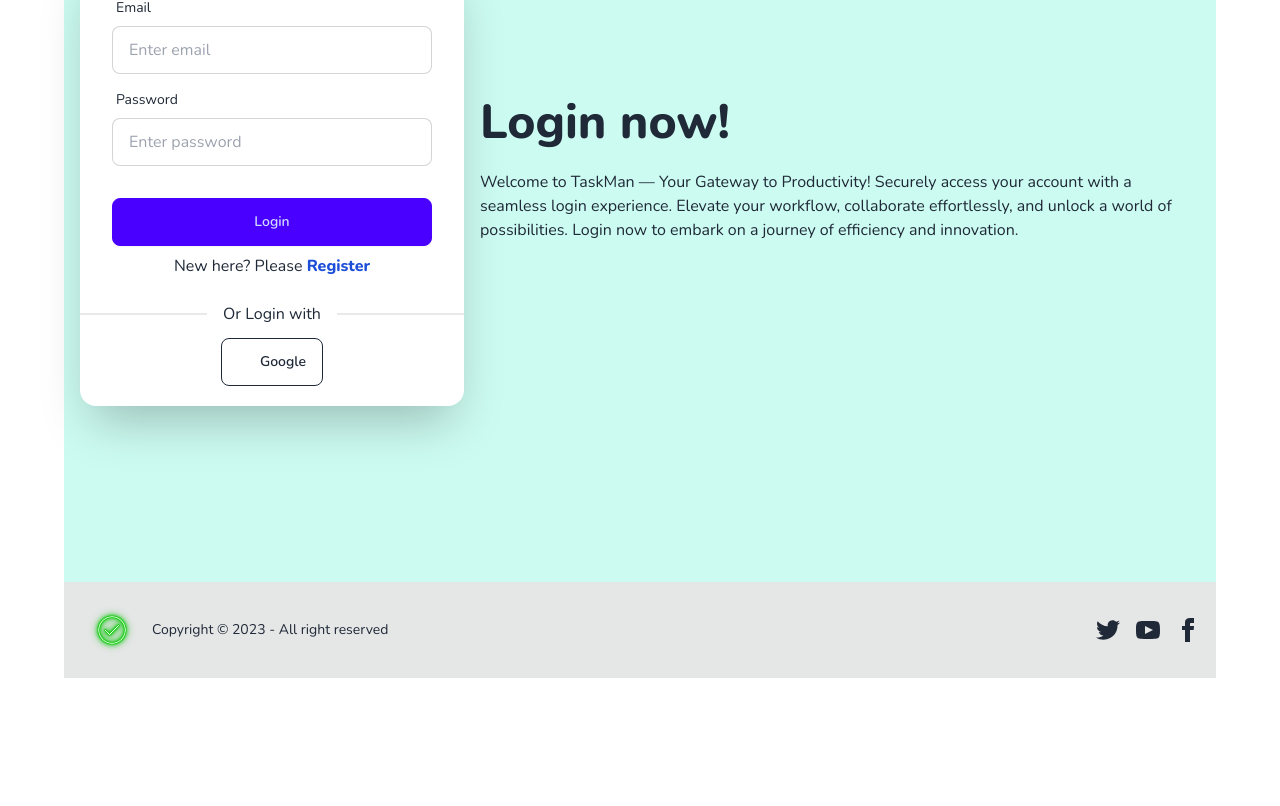
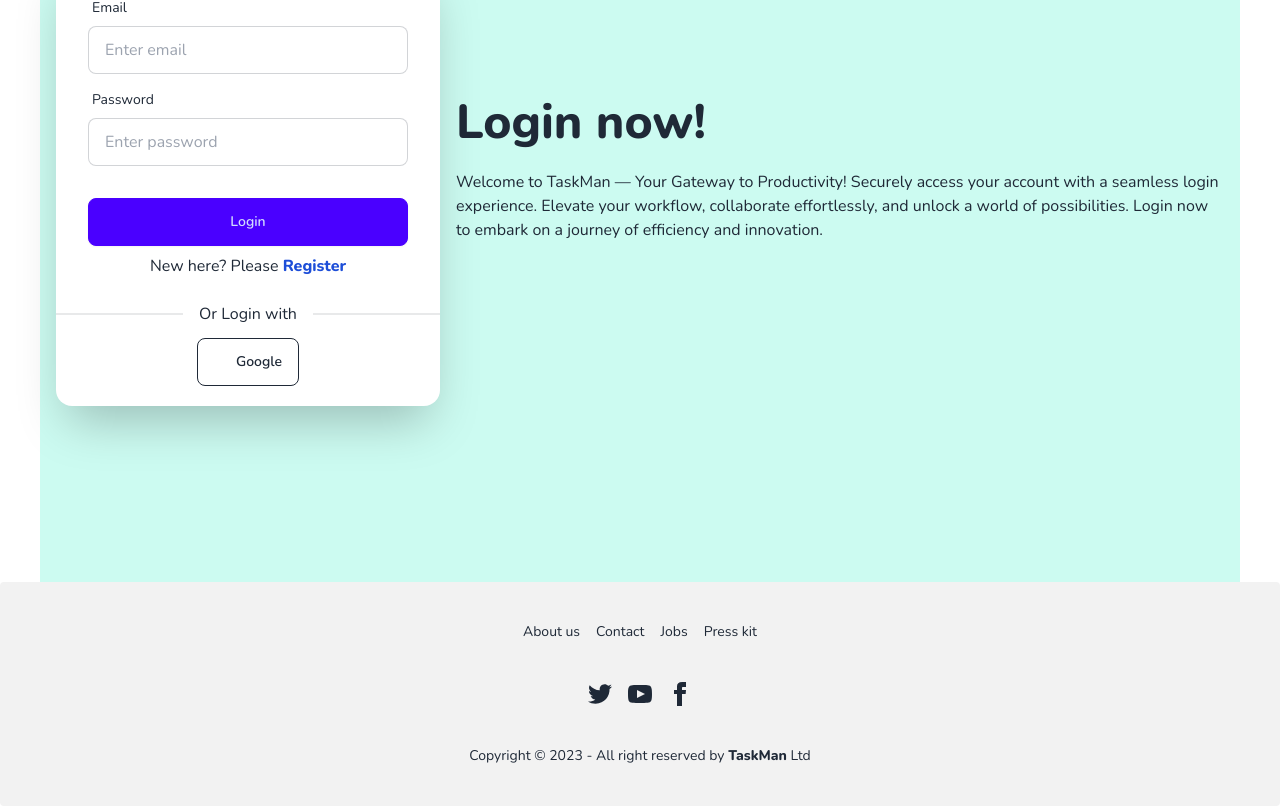
Before and after one commit to enamahmedshahaz/TaskMan, a React (Vite) app: page /login in a window 1280 px wide. Shown: the part 286-1092 px from the top of the page. Before the commit the page ends 964 px from the top, so only its background shows below. Built offline with nearby package versions, Linux system fonts and the light colour scheme; no server answers; some icons are missing.

Commit message:
change website width and footer style

```diff
--- a/src/Layout/DashBoard.jsx
+++ b/src/Layout/DashBoard.jsx
@@ -5,7 +5,7 @@
 import useUserInfo from "../hooks/useUserInfo";
 import { FaTasks } from "react-icons/fa";
 import { FaPlus } from "react-icons/fa6";
-import { RiLogoutBoxFill } from "react-icons/ri";
+// import { RiLogoutBoxFill } from "react-icons/ri";
 import { Toaster } from 'react-hot-toast';
 
 
@@ -61,9 +61,9 @@
                     <li><NavLink to="/">
                         <FaHouseChimney></FaHouseChimney>Home</NavLink>
                     </li>
-                    <li className="text-red-700"><NavLink to="/logout">
+                    {/* <li className="text-red-700"><NavLink to="/logout">
                         <RiLogoutBoxFill></RiLogoutBoxFill>Logout</NavLink>
-                    </li>
+                    </li> */}
 
                 </ul>
             </div>
--- a/src/Layout/Main.jsx
+++ b/src/Layout/Main.jsx
@@ -7,7 +7,7 @@
     return (
         <div>
             <Navbar></Navbar>
-            <div className="min-h-screen">
+            <div className='max-w-[1200px] mx-auto'>
                 <Outlet> </Outlet>
             </div>
             <Footer></Footer>
--- a/src/hooks/useAxiosPublic.jsx
+++ b/src/hooks/useAxiosPublic.jsx
@@ -1,7 +1,8 @@
 import axios from "axios";
 
 const axiosPublic = axios.create({
-    baseURL: 'http://localhost:5000/',
+    //baseURL: 'http://localhost:5000/',
+    baseURL: 'https://taskman-server-delta.vercel.app/',
 });
 
 const useAxiosPublic = () => {
--- a/src/main.jsx
+++ b/src/main.jsx
@@ -24,7 +24,7 @@
     <QueryClientProvider client={queryClient}>
       <AuthProvider>
         <HelmetProvider>
-          <div className='max-w-6xl mx-auto font-nunito'>
+          <div className='font-nunito'>
             <RouterProvider router={router} />
           </div>
         </HelmetProvider>
--- a/src/shared/Footer.jsx
+++ b/src/shared/Footer.jsx
@@ -1,20 +1,26 @@
-import logo from "../../public/icon.png";
 
 const Footer = () => {
     return (
 
-        <footer className="footer items-center p-4 bg-base-300 text-base-content">
-            <aside className="items-center grid-flow-col">
-                <img className="w-16" src={logo} alt="" />
-                <p>Copyright © 2023 - All right reserved</p>
+        <footer className="footer footer-center p-10 bg-base-200 text-base-content rounded">
+            <nav className="grid grid-flow-col gap-4">
+                <a className="link link-hover">About us</a>
+                <a className="link link-hover">Contact</a>
+                <a className="link link-hover">Jobs</a>
+                <a className="link link-hover">Press kit</a>
+            </nav>
+            <nav>
+                <div className="grid grid-flow-col gap-4">
+                    <a href="https://twitter.com/"><svg xmlns="http://www.w3.org/2000/svg" width="24" height="24" viewBox="0 0 24 24" className="fill-current"><path d="M24 4.557c-.883.392-1.832.656-2.828.775 1.017-.609 1.798-1.574 2.165-2.724-.951.564-2.005.974-3.127 1.195-.897-.957-2.178-1.555-3.594-1.555-3.179 0-5.515 2.966-4.797 6.045-4.091-.205-7.719-2.165-10.148-5.144-1.29 2.213-.669 5.108 1.523 6.574-.806-.026-1.566-.247-2.229-.616-.054 2.281 1.581 4.415 3.949 4.89-.693.188-1.452.232-2.224.084.626 1.956 2.444 3.379 4.6 3.419-2.07 1.623-4.678 2.348-7.29 2.04 2.179 1.397 4.768 2.212 7.548 2.212 9.142 0 14.307-7.721 13.995-14.646.962-.695 1.797-1.562 2.457-2.549z"></path></svg></a>
+                    <a href="https://youtube.com/"><svg xmlns="http://www.w3.org/2000/svg" width="24" height="24" viewBox="0 0 24 24" className="fill-current"><path d="M19.615 3.184c-3.604-.246-11.631-.245-15.23 0-3.897.266-4.356 2.62-4.385 8.816.029 6.185.484 8.549 4.385 8.816 3.6.245 11.626.246 15.23 0 3.897-.266 4.356-2.62 4.385-8.816-.029-6.185-.484-8.549-4.385-8.816zm-10.615 12.816v-8l8 3.993-8 4.007z"></path></svg></a>
+                    <a href="https://facebook.com/"><svg xmlns="http://www.w3.org/2000/svg" width="24" height="24" viewBox="0 0 24 24" className="fill-current"><path d="M9 8h-3v4h3v12h5v-12h3.642l.358-4h-4v-1.667c0-.955.192-1.333 1.115-1.333h2.885v-5h-3.808c-3.596 0-5.192 1.583-5.192 4.615v3.385z"></path></svg></a>
+                </div>
+            </nav>
+            <aside>
+                <p>Copyright © 2023 - All right reserved by <span className="font-bold">TaskMan</span> Ltd</p>
             </aside>
-            <nav className="grid-flow-col gap-4 md:place-self-center md:justify-self-end">
-                <a href="https://twitter.com/"><svg xmlns="http://www.w3.org/2000/svg" width="24" height="24" viewBox="0 0 24 24" className="fill-current"><path d="M24 4.557c-.883.392-1.832.656-2.828.775 1.017-.609 1.798-1.574 2.165-2.724-.951.564-2.005.974-3.127 1.195-.897-.957-2.178-1.555-3.594-1.555-3.179 0-5.515 2.966-4.797 6.045-4.091-.205-7.719-2.165-10.148-5.144-1.29 2.213-.669 5.108 1.523 6.574-.806-.026-1.566-.247-2.229-.616-.054 2.281 1.581 4.415 3.949 4.89-.693.188-1.452.232-2.224.084.626 1.956 2.444 3.379 4.6 3.419-2.07 1.623-4.678 2.348-7.29 2.04 2.179 1.397 4.768 2.212 7.548 2.212 9.142 0 14.307-7.721 13.995-14.646.962-.695 1.797-1.562 2.457-2.549z"></path></svg>
-                </a>
-                <a href="https://www.youtube.com/"><svg xmlns="http://www.w3.org/2000/svg" width="24" height="24" viewBox="0 0 24 24" className="fill-current"><path d="M19.615 3.184c-3.604-.246-11.631-.245-15.23 0-3.897.266-4.356 2.62-4.385 8.816.029 6.185.484 8.549 4.385 8.816 3.6.245 11.626.246 15.23 0 3.897-.266 4.356-2.62 4.385-8.816-.029-6.185-.484-8.549-4.385-8.816zm-10.615 12.816v-8l8 3.993-8 4.007z"></path></svg></a>
-                <a href="https://www.facebook.com/"><svg xmlns="http://www.w3.org/2000/svg" width="24" height="24" viewBox="0 0 24 24" className="fill-current"><path d="M9 8h-3v4h3v12h5v-12h3.642l.358-4h-4v-1.667c0-.955.192-1.333 1.115-1.333h2.885v-5h-3.808c-3.596 0-5.192 1.583-5.192 4.615v3.385z"></path></svg></a>
-            </nav>
         </footer>
+
     );
 };
 
--- a/src/shared/Navbar.jsx
+++ b/src/shared/Navbar.jsx
@@ -56,7 +56,7 @@
     }
 
     return (
-        <div className="navbar bg-base-300">
+        <div className="navbar bg-base-100">
             <div className="navbar-start">
                 <div className="dropdown">
                     <div tabIndex={0} role="button" className="btn btn-ghost lg:hidden">
@@ -66,7 +66,8 @@
                         {navLinks}
                     </ul>
                 </div>
-                <a className="btn btn-ghost text-xl">TaskMan</a>
+                <a href="/" className="btn btn-ghost normal-case text-2xl font-bold text-teal-500">TaskMan</a>
+
             </div>
             <div className="navbar-center hidden lg:flex">
                 <ul className="menu menu-horizontal px-1">
```
